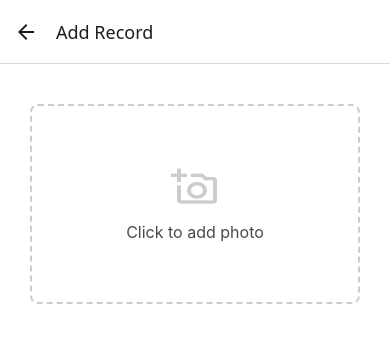
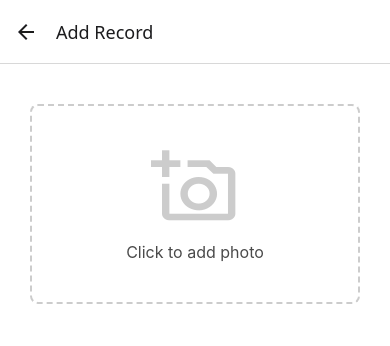
Before and after one commit to the-tomato-king/Tomatch, a React Native app: screen /AddRecordModal in a window 390 px wide. Shown: the top 346 px of the page. Built offline with nearby package versions, Linux system fonts and the light colour scheme.

Commit message:
feat: add image picker functionality to AddRecordScreen and update app.json for permissions

```diff
--- a/app.json
+++ b/app.json
@@ -23,6 +23,14 @@
     },
     "web": {
       "favicon": "./assets/favicon.png"
-    }
+    },
+    "plugins": [
+      [
+        "expo-image-picker",
+        {
+          "photosPermission": "The app needs access to your photos to let you share them with your friends."
+        }
+      ]
+    ]
   }
 }
--- a/src/screens/AddRecordScreen.tsx
+++ b/src/screens/AddRecordScreen.tsx
@@ -5,6 +5,7 @@ import {
   SafeAreaView,
   TextInput,
   TouchableOpacity,
+  Image,
 } from "react-native";
 import React, { useState } from "react";
 import { globalStyles } from "../theme/styles";
@@ -12,8 +13,18 @@ import { colors } from "../theme/colors";
 import { UNITS, ALL_UNITS } from "../constants/units";
 import DropDownPicker from "react-native-dropdown-picker";
 import { MaterialCommunityIcons } from "@expo/vector-icons";
+import {
+  requestMediaLibraryPermissionsAsync,
+  launchImageLibraryAsync,
+} from "expo-image-picker";
+
+import { createDoc } from "../services/firebase/firebaseHelper";
+import { COLLECTIONS } from "../constants/firebase";
+import { PriceRecord} from "../types";
+
 
 const AddRecordScreen = () => {
+  const [image, setImage] = useState<string | null>(null);
   const [productName, setProductName] = useState("");
   const [storeName, setStoreName] = useState("");
   const [price, setPrice] = useState("");
@@ -29,21 +40,55 @@ const AddRecordScreen = () => {
     }))
   );
 
+  const pickImage = async () => {
+    try {
+      const permissionResult = await requestMediaLibraryPermissionsAsync();
+
+      if (permissionResult.granted === false) {
+        alert("You need to enable permission to access the photo library!");
+        return;
+      }
+
+      const result = await launchImageLibraryAsync({
+        mediaTypes: "images",
+        quality: 0.2,
+      });
+
+      if (!result.canceled) {
+        setImage(result.assets[0].uri);
+      }
+    } catch (error) {
+      console.error("Error picking image:", error);
+      alert("Failed to pick image");
+    }
+  };
+
   return (
     <SafeAreaView style={styles.container}>
       <View style={styles.cardContainer}>
-        <TouchableOpacity style={styles.imageContainer}>
+        {image ? (
+          <TouchableOpacity
+            style={[styles.imageContainer, { borderWidth: 1, borderStyle: "solid" }]}
+            onPress={pickImage}
+          >
+            <Image source={{ uri: image }} style={styles.previewImage} />
+          </TouchableOpacity>
+        ) : (
+          <>
+            <TouchableOpacity style={styles.imageContainer} onPress={pickImage}>
               <View style={styles.imageContent}>
                 <View style={styles.cameraIconContainer}>
                   <MaterialCommunityIcons
                     name="camera-plus-outline"
-                size={40}
+                    size={80}
                     color={colors.mediumGray}
                   />
                 </View>
                 <Text style={styles.uploadText}>Click to add photo</Text>
               </View>
             </TouchableOpacity>
+          </>
+        )}
         <View style={globalStyles.inputsContainer}>
           <View style={globalStyles.inputContainer}>
             <Text style={globalStyles.inputLabel}>Product Name</Text>
@@ -152,11 +197,16 @@ const styles = StyleSheet.create({
     fontSize: 16,
   },
   cameraIconContainer: {
-    transform: [{ scaleX: 1.2 }],
+    transform: [{ scaleX: 1.1 }],
     marginBottom: 15,
   },
   uploadText: {
     color: colors.darkGray,
     fontSize: 16,
   },
+  previewImage: {
+    width: "100%",
+    height: "100%",
+    borderRadius: 8,
+  },
 });
```
Also changed, not shown: src/types/index.ts (+2 -7 lines). Lines whose indentation alone changed are shown as unchanged.
